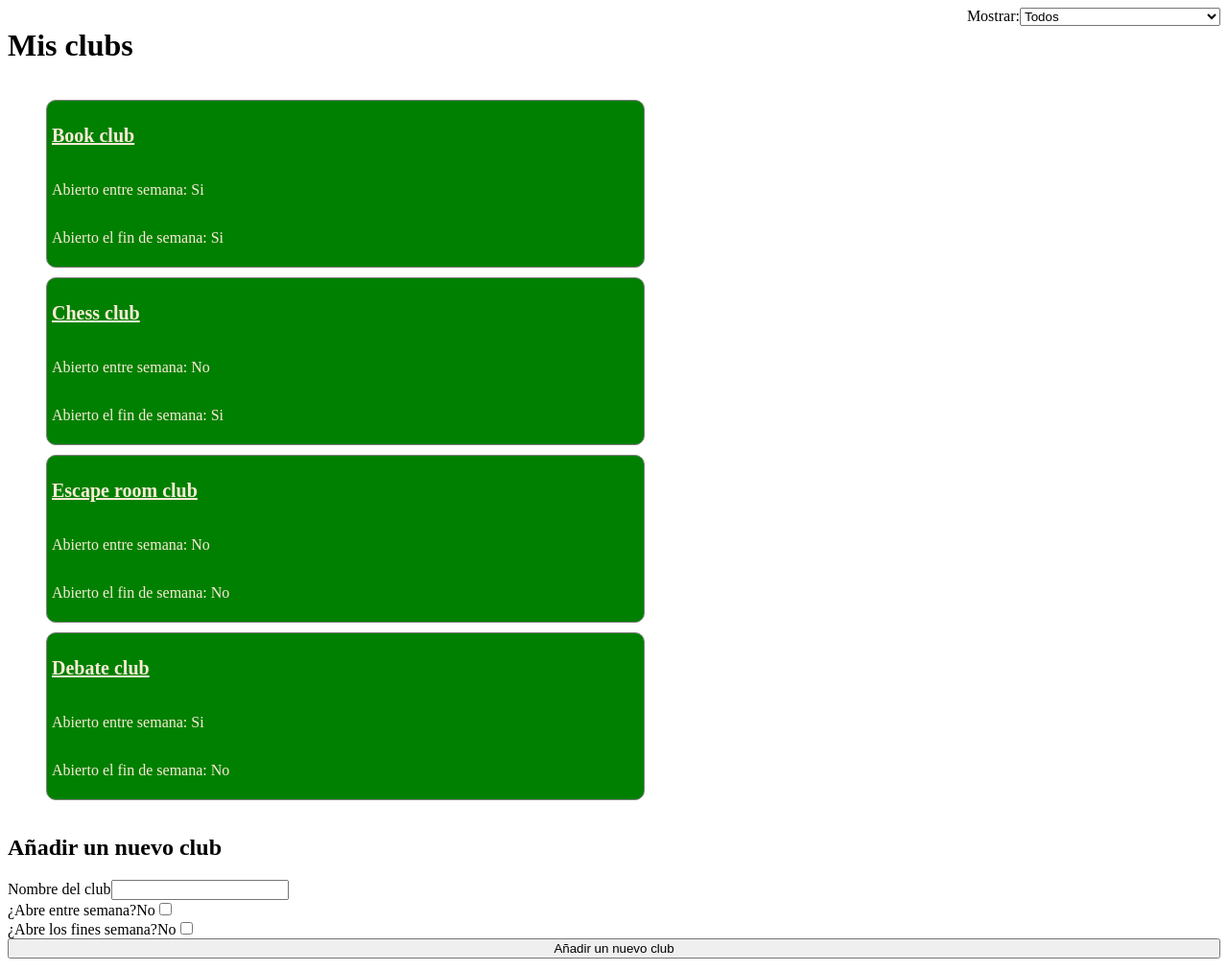
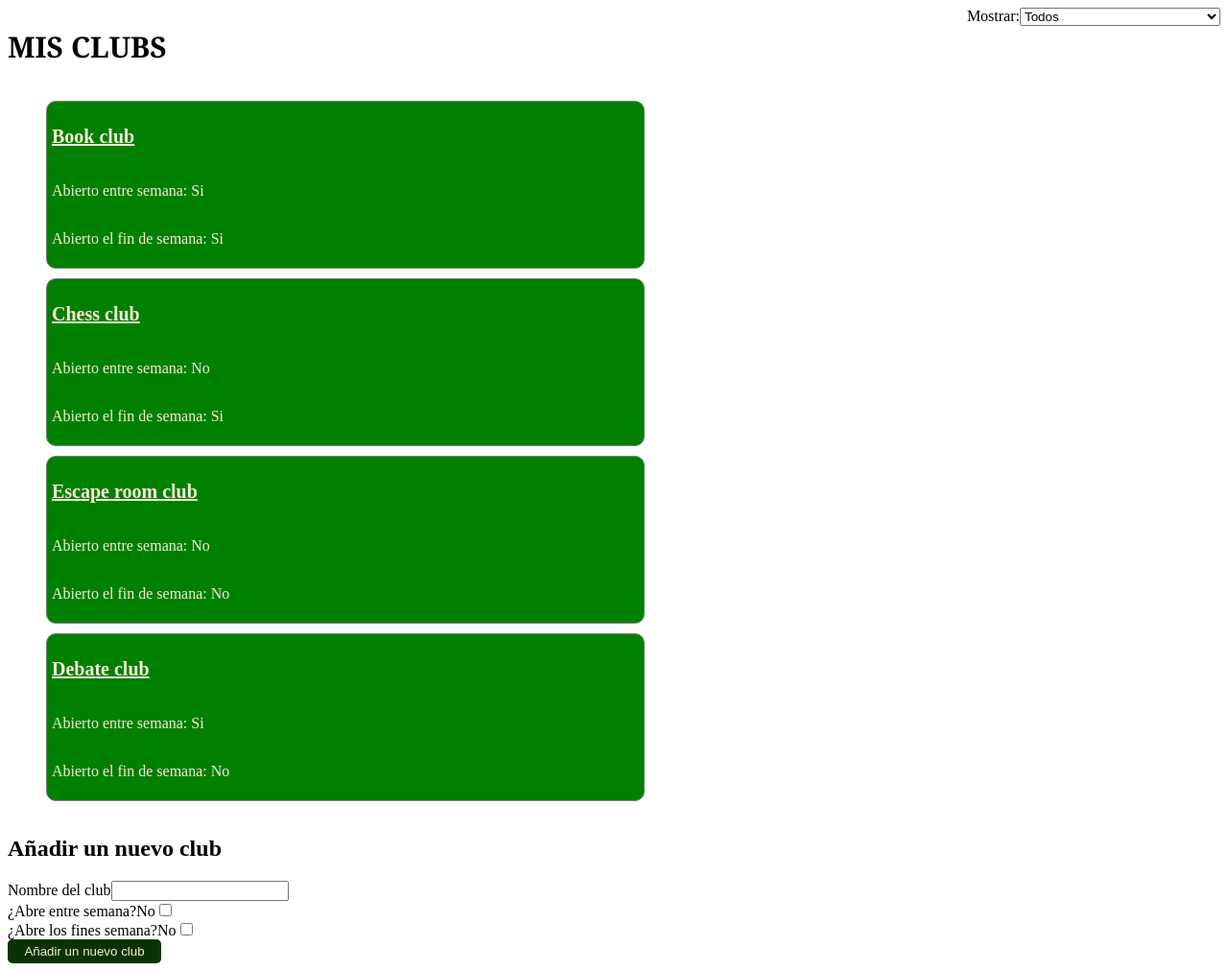
Before and after one commit to Adalab/modulo-3-evaluacion-intermedia-ClaraVilelaJato, a React (Create React App) app: page / in a window 1280 px wide. Shown: the whole page at 96% size. Built offline with nearby package versions, Linux system fonts and the light colour scheme; the HTML template or start-up script is replaced by a standard one.

Commit message:
Add some more styles

```diff
--- a/src/components/App.js
+++ b/src/components/App.js
@@ -54,7 +54,7 @@ function App() {
   return (
     <div>
       <header className='header'>
-        <h1>Mis clubs</h1>
+        <h1 className='title'>Mis clubs</h1>
 
         <div>
           <label htmlFor='size'>Mostrar:</label>
@@ -65,7 +65,7 @@ function App() {
             onChange={handleFilter}
           >
             <option>Todos</option>
-            <option>Los que abren etre semana</option>
+            <option>Los que abren entre semana</option>
             <option>Los que abren el fin de semana</option>
           </select>
         </div>
--- a/src/styles/App.css
+++ b/src/styles/App.css
@@ -1,6 +1,13 @@
 .header {
   display: flex;
   justify-content: space-between;
+}
+
+.title {
+  font-weight: 900;
+  font-size: 30px;
+  font-family: Cambria, Cochin, Georgia, Times, 'Times New Roman', serif;
+  text-transform: uppercase;
 }
 
 .form {
@@ -27,3 +34,12 @@
   font-weight: 800;
   text-decoration: underline;
 }
+
+.button {
+  background-color: rgb(9, 51, 5);
+  width: 160px;
+  padding: 5px;
+  border-radius: 5px;
+  border: none;
+  color: antiquewhite;
+}
```
